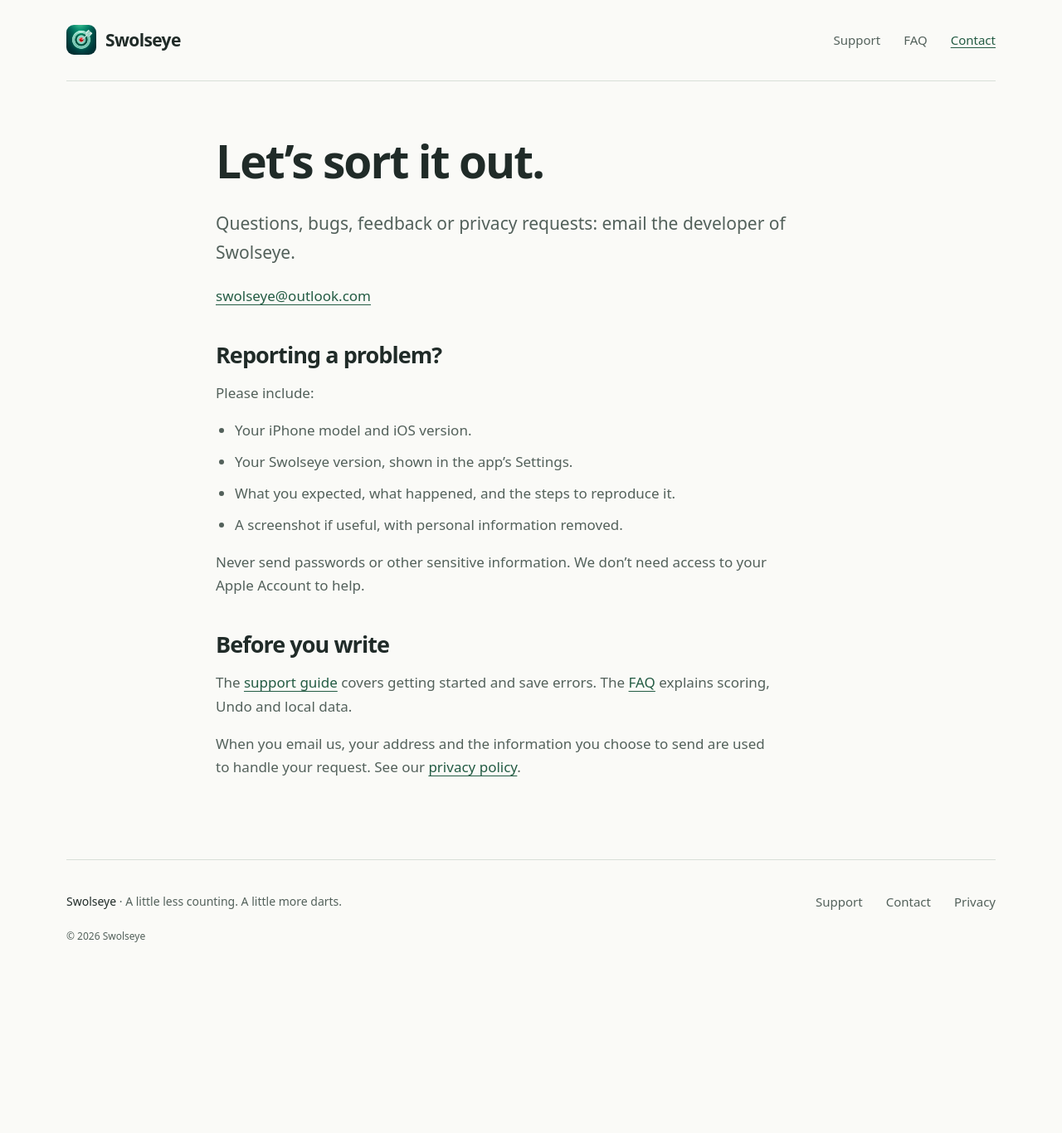
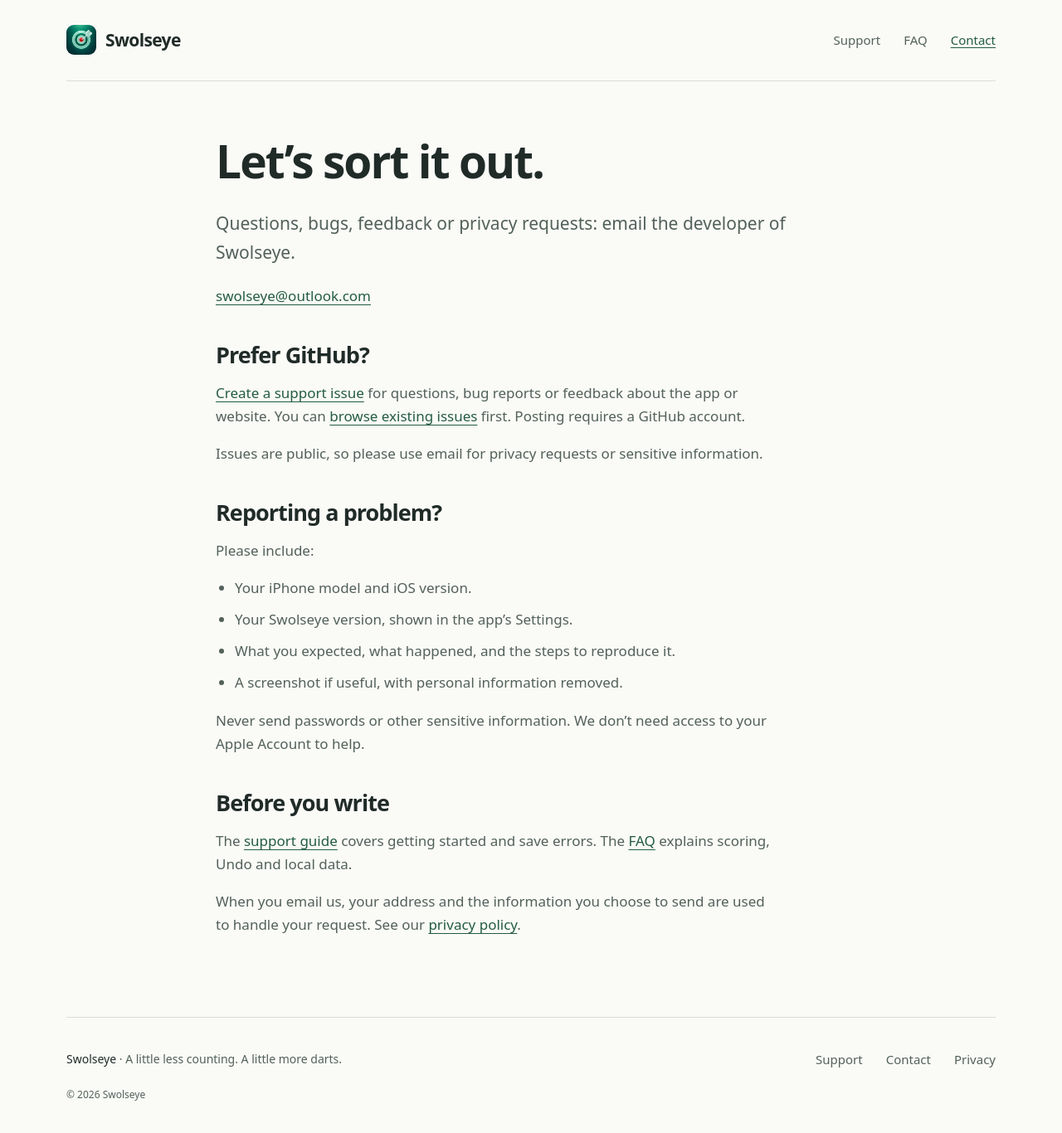
Before and after one commit to Swolseye/website, a Jekyll site: the page built from contact.md, in a window 1280 px wide. Shown: the whole page at 83% size. Built offline with Jekyll 4.4.1, drawn with Linux system fonts in a browser that asks for light colours; before the commit the page ends 1175 px from its top, so only the background shows below that.

Commit message:
Added GitHub support links and a support-issue template. Email remains available for private requests.
Fixed the Actions platform mismatch: the workflow now adds x86-64 support before installing the ARM-locked dependencies.

```diff
--- a/contact.md
+++ b/contact.md
@@ -10,6 +10,12 @@
 {: .lead}
 
 [{{ site.support_email }}](mailto:{{ site.support_email }})
+
+## Prefer GitHub?
+
+[Create a support issue](https://github.com/swolseye/website/issues/new?template=support.md) for questions, bug reports or feedback about the app or website. You can [browse existing issues](https://github.com/swolseye/website/issues) first. Posting requires a GitHub account.
+
+Issues are public, so please use email for privacy requests or sensitive information.
 
 ## Reporting a problem?
 
```
Also changed, not shown: privacy.md (+4 -0 lines), support.md (+4 -0 lines), .github/ISSUE_TEMPLATE/support.md (added), .github/workflows/pages.yml, README.md.
